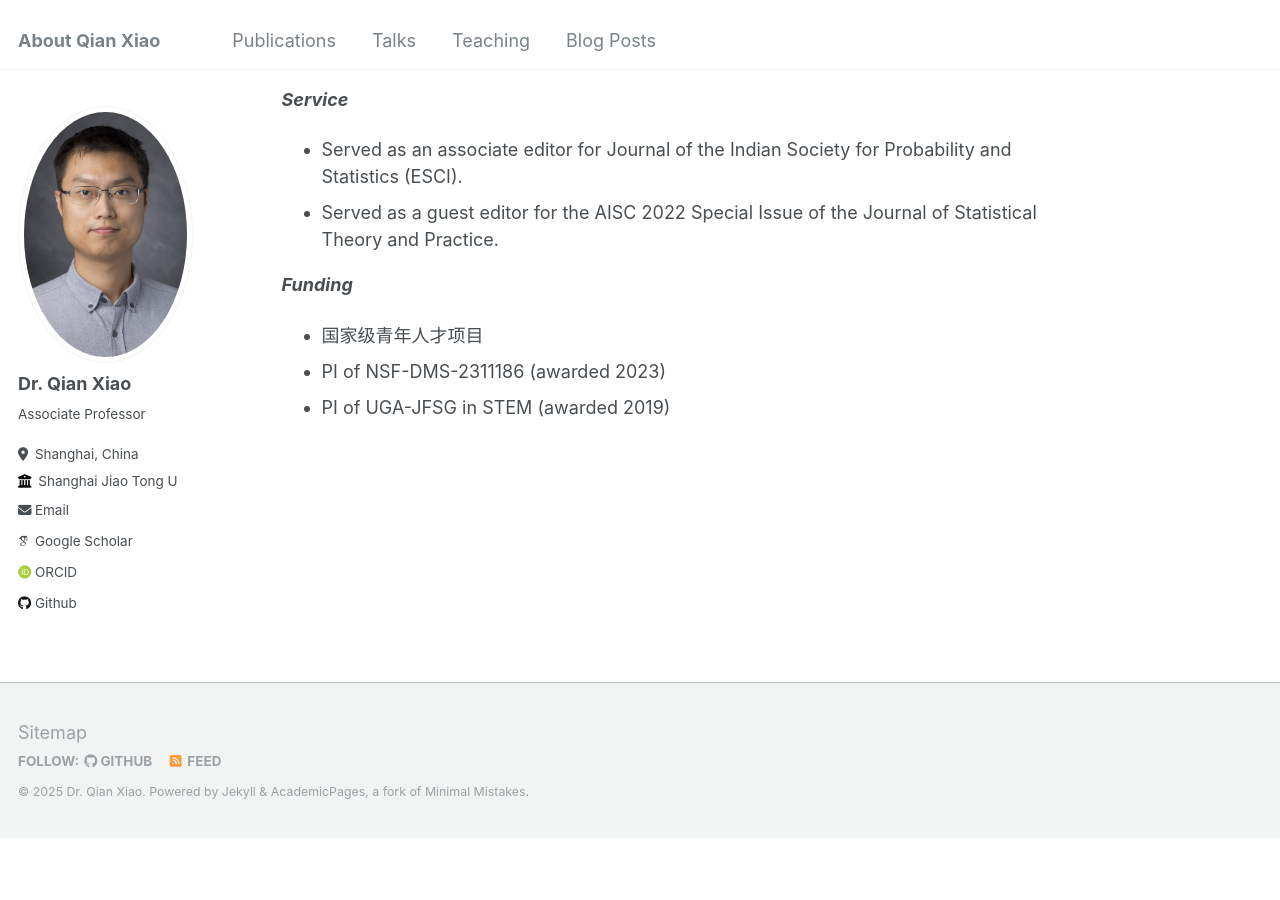
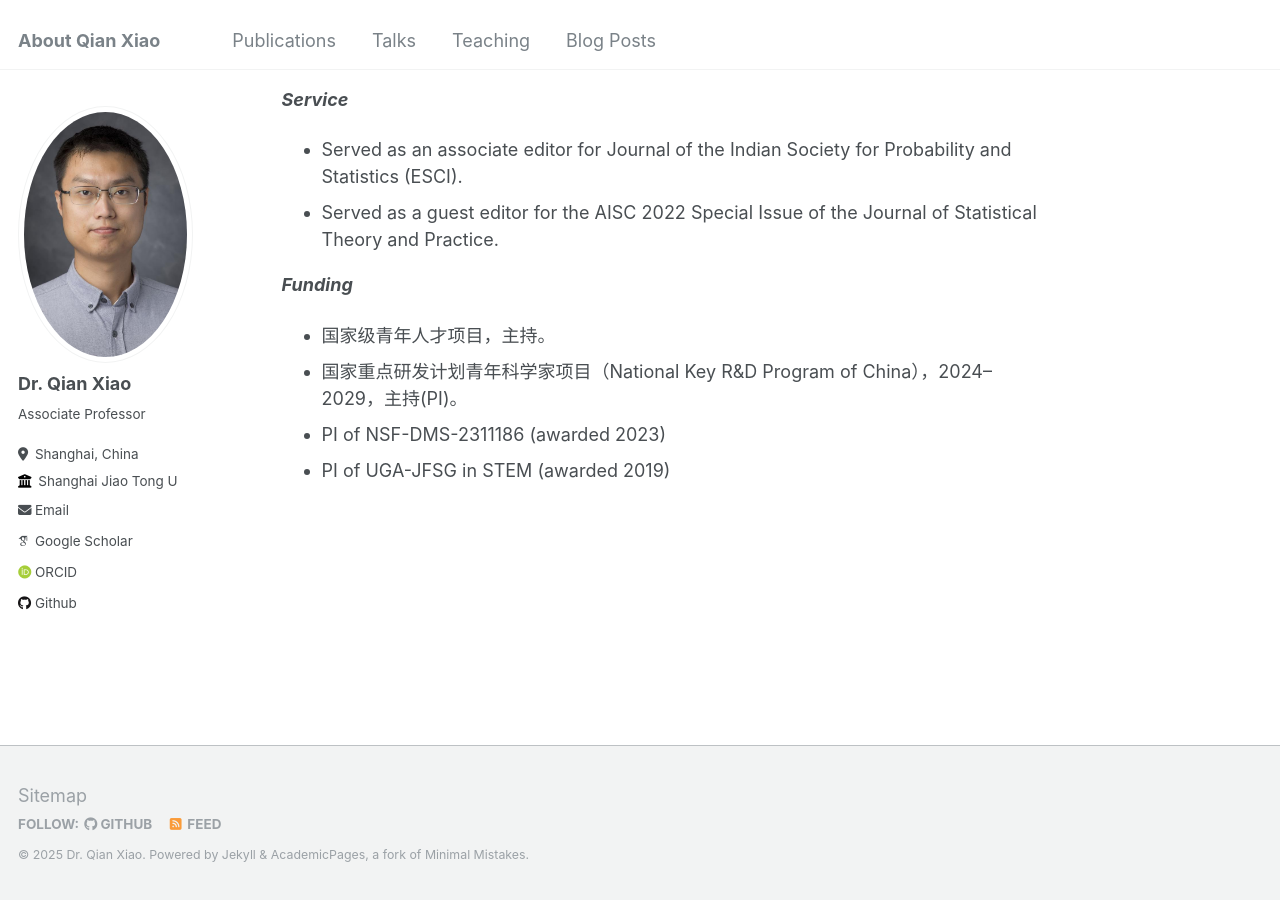
Before and after one commit to QXlab/QXlab.github.io, a Jekyll site: the page built from _pages/about.md, in a window 1280 px wide and 900 px high, scrolled down 1000 px. Built offline with Jekyll 4.4.1, drawn with Linux system fonts in a browser that asks for light colours; some web fonts are replaced; before the commit the page ends 1837 px from its top, so only the background shows below that.

Commit message:
Update about.md

```diff
--- a/_pages/about.md
+++ b/_pages/about.md
@@ -35,6 +35,7 @@ My team welcome all students with interests. I am willing to discuss opportuniti
 * Served as a guest editor for the AISC 2022 Special Issue of the Journal of Statistical Theory and Practice.
 
 ***Funding***
-* 国家级青年人才项目
+* 国家级青年人才项目，主持。
+* 国家重点研发计划青年科学家项目（National Key R&D Program of China），2024–2029，主持(PI)。
 * PI of NSF-DMS-2311186 (awarded 2023)
 * PI of UGA-JFSG in STEM (awarded 2019)
```
